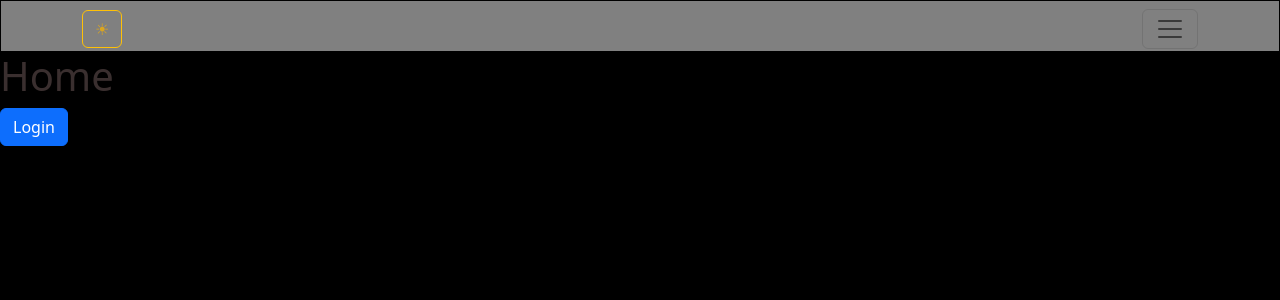
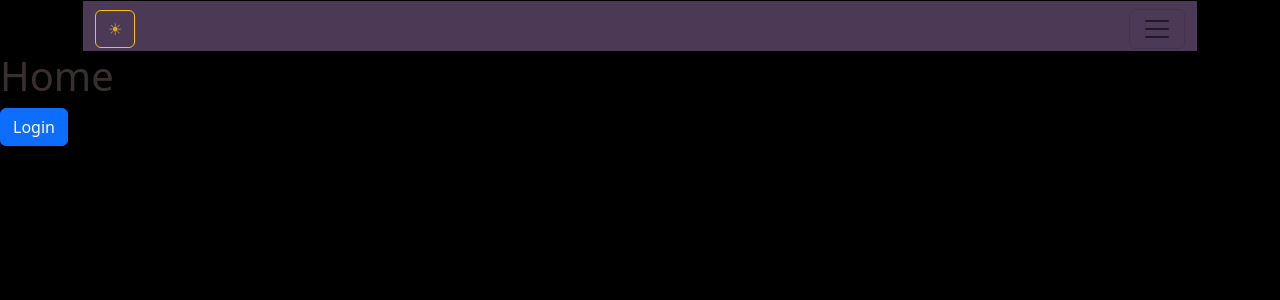
Before and after one commit to enderta/JobsTracker, a React (Create React App) app: page / in a window 1280 px wide. Shown: the top 300 px of the page. Built offline with nearby package versions, Linux system fonts and the light colour scheme.

Commit message:
commerce

```diff
--- a/src/components/commerce/Home.js
+++ b/src/components/commerce/Home.js
@@ -6,7 +6,9 @@ function Home() {
 
     return (
         <>
-            <NaviBar/>
+           <div className={"container"}>
+               <NaviBar/>
+           </div>
             <div>
                 <h1>Home</h1>
             </div>
--- a/src/components/commerce/NaviBar.js
+++ b/src/components/commerce/NaviBar.js
@@ -29,7 +29,7 @@ function NaviBar(props) {
     }
 
     return (
-        <div style={{margin: "1px", backgroundColor: darkMode ? 'grey' : 'white'}}>
+        <div style={{margin: "1px", backgroundColor: darkMode ? '#4c3956' : "whitesmoke"}}>
             <Navbar expand="xxl" style={{height: "50px"}}>
                 <Container>
                     <div>
```
